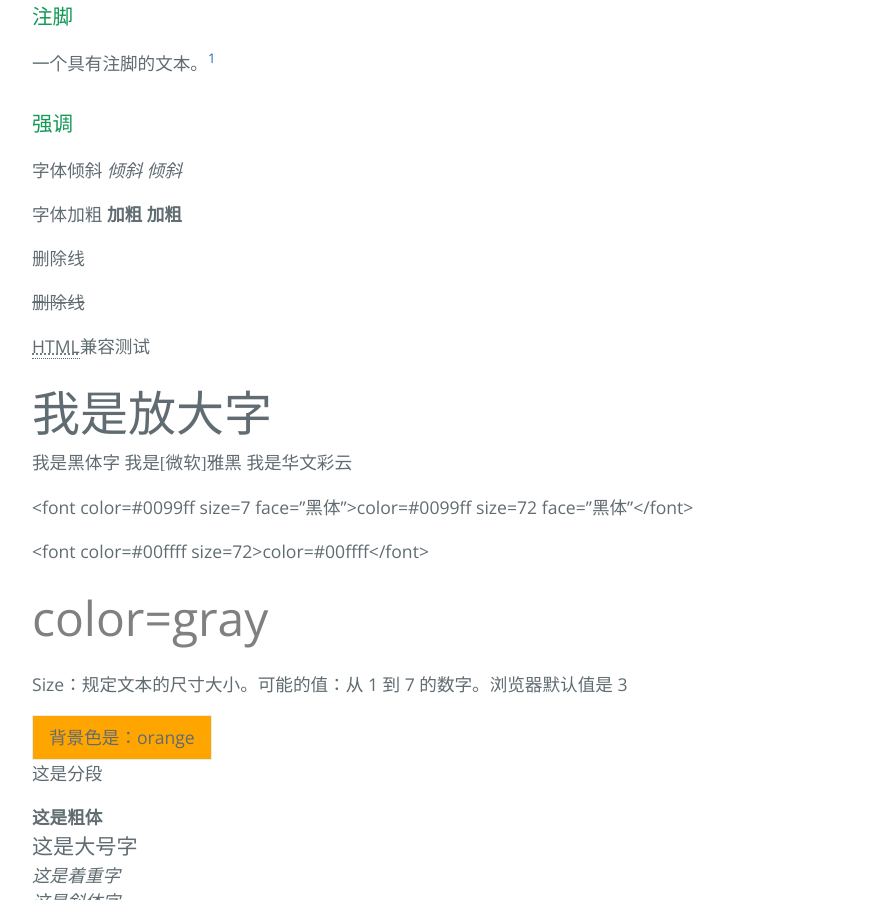
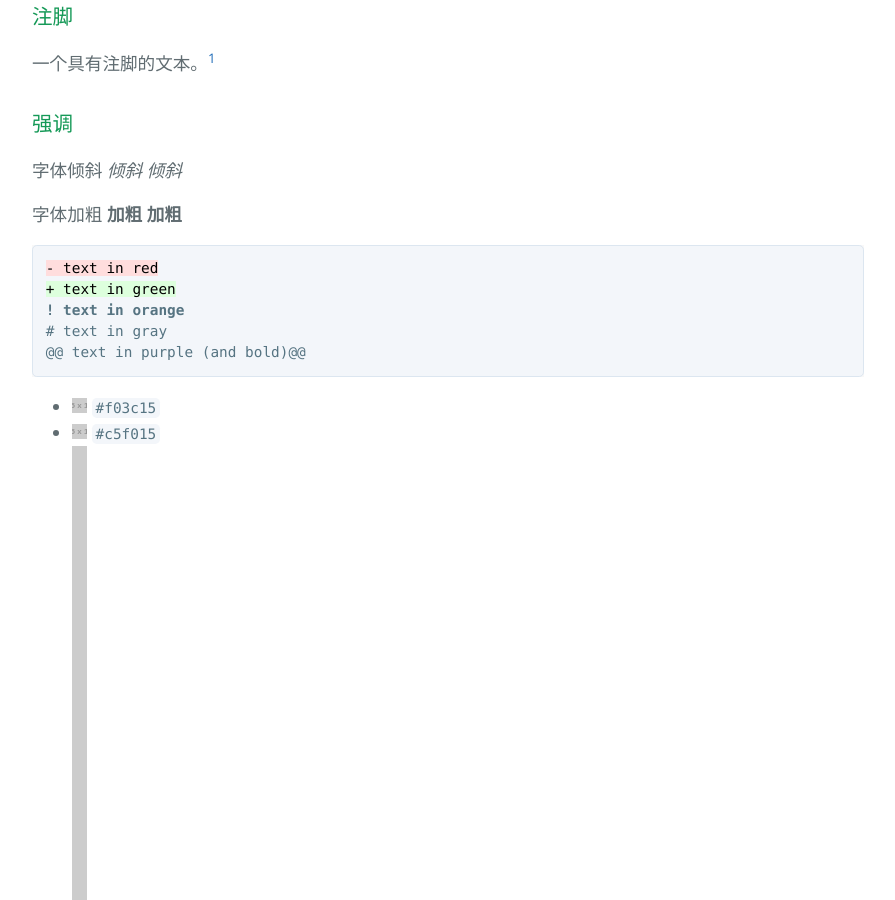
Before and after one commit to AmbroseRen/test, a Jekyll site: the page built from Data/MD/Guide.md, in a window 1280 px wide and 900 px high, scrolled down 7405 px. Shown: the whole window, without its empty margins (192-1087 px from the left). Built offline with Jekyll 4.4.1, drawn with Linux system fonts in a browser that asks for light colours; our own code applies the rules of GitHub Pages for plain Markdown files; the repository's description, which GitHub fills in, is left out; some of the changed text lies outside the part shown.

Commit message:
Update Guide.md

````diff
--- a/Data/MD/Guide.md
+++ b/Data/MD/Guide.md
@@ -319,6 +319,26 @@
     __加粗__
     **加粗**
 
+```diff
+- text in red
++ text in green
+! text in orange
+# text in gray
+@@ text in purple (and bold)@@
+```
+
+- ![#f03c15](https://via.placeholder.com/15/f03c15/000000?text=+) `#f03c15`
+- ![#c5f015](https://via.placeholder.com/15/c5f015/000000?text=+) `#c5f015`
+- ![#1589F0](https://via.placeholder.com/15/1589F0/000000?text=+) `#1589F0`
+
+深色
+
+<kbd style="user-select: auto;">enter</kbd>
+
+浅色
+
+<code style="user-select: auto;">epel-release</code>
+
 删除线
 
   ~~删除线~~
````
